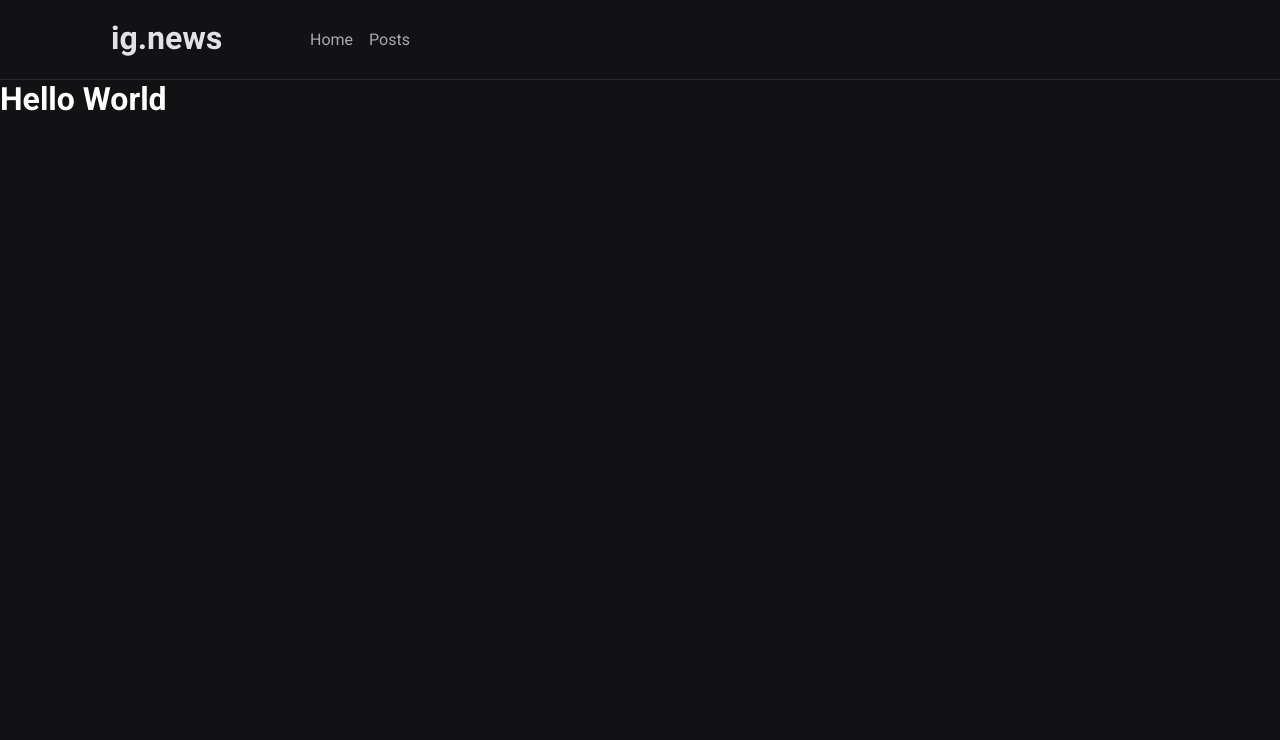
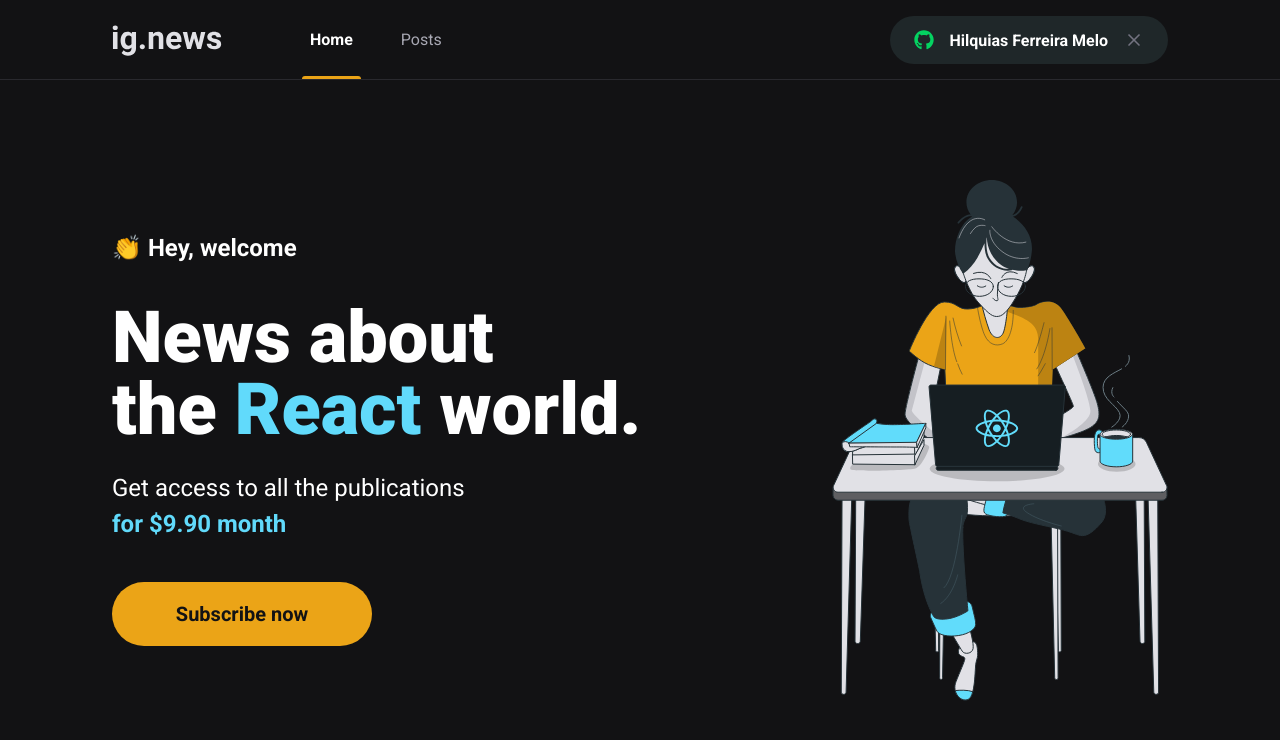
Before and after one commit to hilquiasfmelo/ignite-ignews, a Next.js app: page / in a window 1280 px wide. Shown: the top 740 px of the page. Built offline with nearby package versions, Linux system fonts and the light colour scheme.

Commit message:
Components/pages finish

```diff
--- a/package.json
+++ b/package.json
@@ -11,6 +11,7 @@
     "next": "12.0.8",
     "react": "17.0.2",
     "react-dom": "17.0.2",
+    "react-icons": "^4.3.1",
     "sass": "^1.49.7"
   },
   "devDependencies": {
--- a/src/components/Header/index.tsx
+++ b/src/components/Header/index.tsx
@@ -1,3 +1,5 @@
+import { SignInButton } from "../SignInButton";
+
 import styles from "./styles.module.scss";
 
 export function Header() {
@@ -6,9 +8,11 @@
       <div className={styles.headerContent}>
         <img src="/images/logo.svg" alt="ig.news seu blog de tecnologia" />
         <nav>
-          <a>Home</a>
+          <a className={styles.active}>Home</a>
           <a>Posts</a>
         </nav>
+
+        <SignInButton />
       </div>
     </header>
   )
--- a/src/components/Header/styles.module.scss
+++ b/src/components/Header/styles.module.scss
@@ -23,6 +23,36 @@
       height: 5rem;
       line-height: 5rem;
       color: var(--gray-300);
+
+      & + a {
+        margin-left: 2rem;
+      }
+
+      &:hover {
+        color: var(--white);
+      }
+      transition: color 0.2s;
+
+      &.active {
+        color: var(--white);
+        font-weight: bold;
+      }
+
+      &.active::after {
+        content: '';
+        height: 3px;
+        border-radius: 3px 3px 0 0;
+        width: 100%;
+        position: absolute;
+        bottom: 1px;
+        left: 0;
+        background: var(--yellow-500);
+      }
     }
   }
+
+  // Estilizando o botão do componente SignInButton
+  button {
+    margin-left: auto;
+  }
 }
--- /dev/null
+++ b/src/components/SignInButton/index.tsx
@@ -0,0 +1,24 @@
+import { FaGithub } from 'react-icons/fa';
+import { FiX } from 'react-icons/fi';
+
+import styles from './styles.module.scss';
+
+export function SignInButton() {
+  const isUserLoggedIn = true;
+
+  return isUserLoggedIn ?
+    (
+      <button type="button" className={styles.signInButton}>
+        <FaGithub color="#04D361" />
+        Hilquias Ferreira Melo
+        <FiX color="#737380" className={styles.closeIcon} />
+      </button>
+    )
+    :
+    (
+      <button type="button" className={styles.signInButton}>
+        < FaGithub color="#EBA417" />
+        Sign in with Github
+      </button>
+    )
+}
--- /dev/null
+++ b/src/components/SignInButton/styles.module.scss
@@ -0,0 +1,32 @@
+.signInButton {
+  height: 3rem;
+  border-radius: 3rem;
+  background: var(--gray-850);
+  border: 0;
+  padding: 0 1.5rem;
+
+  display: flex;
+  align-items: center;
+  justify-content: center;
+
+  color: var(--white);
+  font-weight: bold;
+
+  svg {
+    width: 20px;
+    height: 20px;
+  }
+
+  svg:first-child {
+    margin-right: 1rem;
+  }
+
+  svg.closeIcon {
+    margin-left: 1rem;
+  }
+
+  &:hover {
+    filter: brightness(0.8);
+  }
+  transition: filter 0.2s;
+}
--- /dev/null
+++ b/src/components/SubscribeButton/index.tsx
@@ -0,0 +1,9 @@
+import styles from './styles.module.scss';
+
+export function SubscribeButton() {
+  return (
+    <button type="button" className={styles.subscribeButton}>
+      Subscribe now
+    </button>
+  )
+}
--- /dev/null
+++ b/src/components/SubscribeButton/styles.module.scss
@@ -0,0 +1,19 @@
+.subscribeButton {
+  width: 260px;
+  height: 4rem;
+  border: 0;
+  border-radius: 2rem;
+  background: var(--yellow-500);
+  color: var(--gray-900);
+  font-size: 1.25rem;
+  font-weight: bold;
+
+  display: flex;
+  align-items: center;
+  justify-content: center;
+
+  &:hover {
+    filter: brightness(0.8);
+  }
+  transition: filter 0.2s;
+}
--- a/src/pages/_document.tsx
+++ b/src/pages/_document.tsx
@@ -8,6 +8,8 @@
           <link rel="preconnect" href="https://fonts.googleapis.com" />
           <link rel="preconnect" href="https://fonts.gstatic.com" />
           <link href="https://fonts.googleapis.com/css2?family=Poppins:wght@400;600&family=Roboto:wght@400;700;900&display=swap" rel="stylesheet" />
+
+          <link rel="shortcut icon" href="/favicon.png" type="image/png" />
         </Head>
         <body>
           <Main />
--- /dev/null
+++ b/src/pages/home.module.scss
@@ -0,0 +1,45 @@
+.contentContainer {
+  max-width: 1120px;
+  margin: 0 auto;
+  padding: 0 2rem;
+  height: calc(100vh - 5rem);
+
+  display: flex;
+  align-items: center;
+  justify-content: space-between;
+}
+
+.hero {
+  max-width: 600px;
+
+  > span {
+    font-size: 1.5rem;
+    font-weight: bold;
+  }
+
+  h1 {
+    font-size: 4.5rem;
+    line-height: 4.5rem;
+    font-weight: 900;
+    margin-top: 2.5rem;
+
+    span {
+      color: var(--cyan-500);
+    }
+  }
+
+  p {
+    font-size: 1.5rem;
+    line-height: 2.25rem;
+    margin-top: 1.5rem;
+
+    span {
+      color: var(--cyan-500);
+      font-weight: bold;
+    }
+  }
+
+  button {
+    margin-top: 2.5rem;
+  }
+}
--- a/src/pages/index.tsx
+++ b/src/pages/index.tsx
@@ -1,12 +1,29 @@
 import Head from 'next/head';
+import { SubscribeButton } from '../components/SubscribeButton';
+
+import styles from './home.module.scss';
 
 export default function Home() {
   return (
     <>
       <Head>
-        <title>Início | ig.news</title>
+        <title>Home | ig.news</title>
       </Head>
-      <h1>Hello World</h1>
+
+      <main className={styles.contentContainer}>
+        <section className={styles.hero}>
+          <span>👏 Hey, welcome</span>
+          <h1>News about <br /> the <span>React</span> world.</h1>
+          <p>
+            Get access to all the publications <br />
+            <span>for $9.90 month</span>
+          </p>
+
+          <SubscribeButton />
+        </section>
+
+        <img src="/images/avatar.svg" alt="Girl coding" />
+      </main>
     </>
   );
 }
--- a/src/styles/global.scss
+++ b/src/styles/global.scss
@@ -10,6 +10,7 @@
   --gray-100: #e1e1e6;
   --gray-300: #a8a8b3;
   --gray-800: #29292e;
+  --gray-850: #1F2729;
   --gray-900: #121214;
 
   --cyan-500: #61dafb;
```
Also changed, not shown: 1 other file (tests, documents, lock files or other folders).
